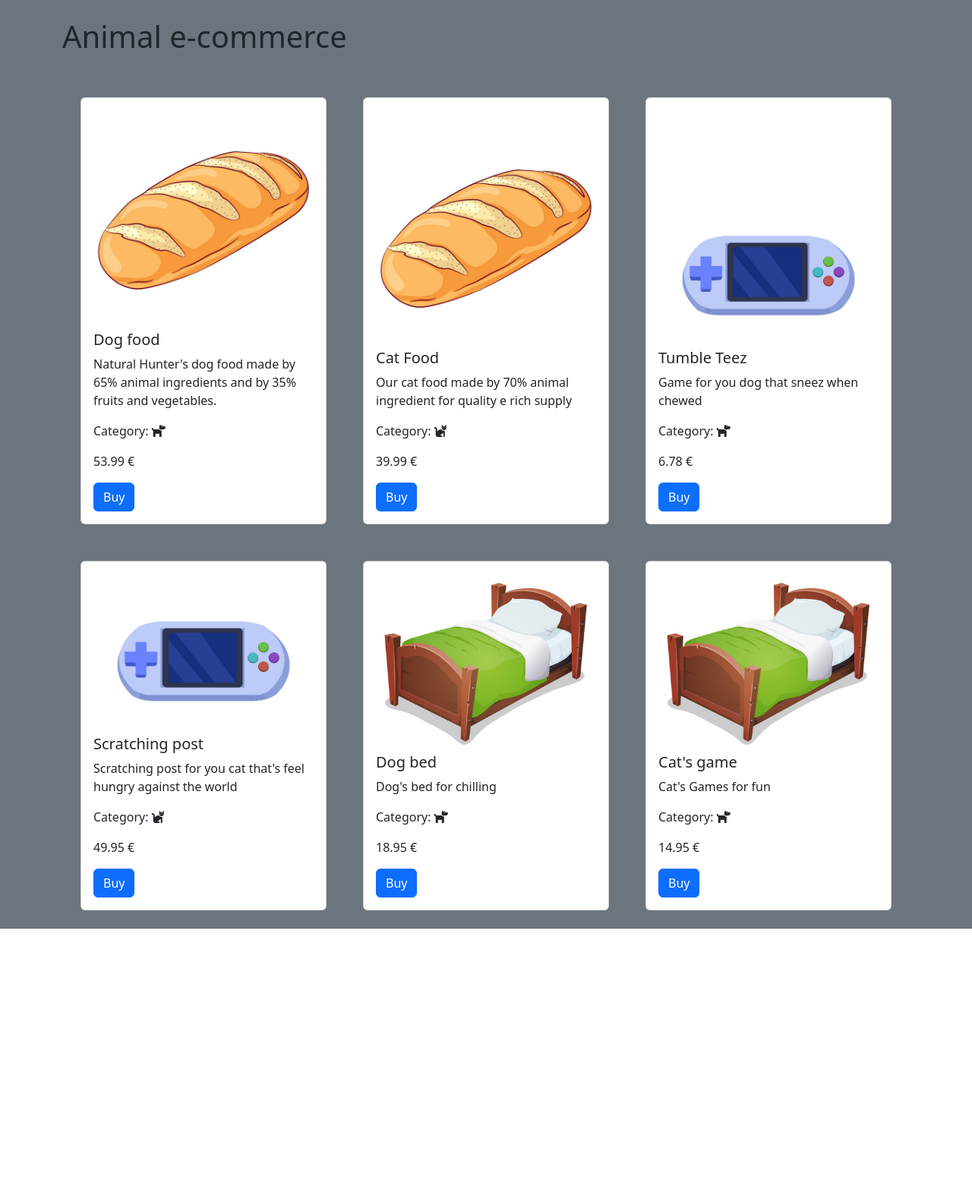
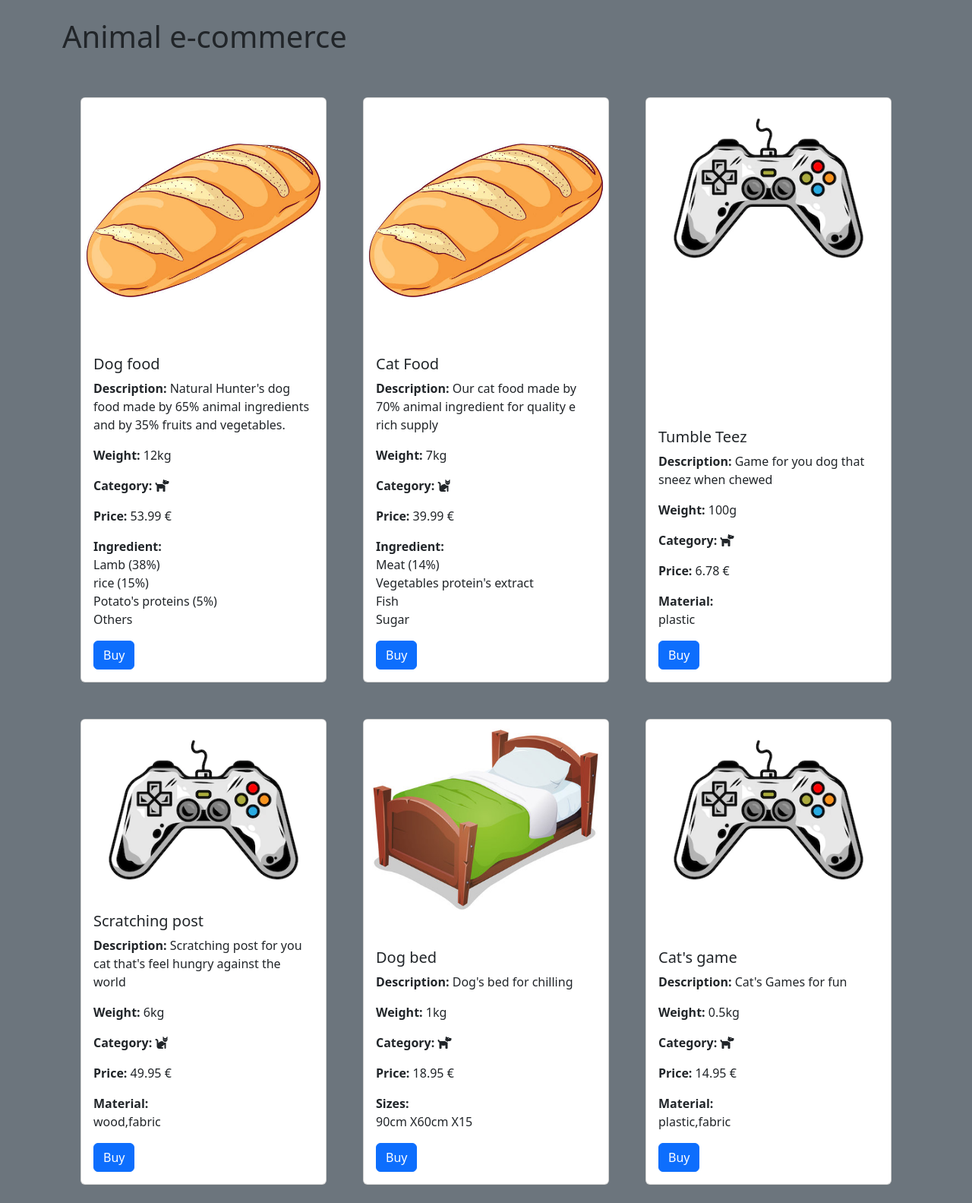
Before and after one commit to LucaRadio/php-oop-2, a PHP site: page / in a window 1280 px wide. Shown: the whole page at 76% size. Before the commit the page ends 1222 px from the top, so only its background shows below. Run offline with PHP 8.4, Linux system fonts and the light colour scheme.

Commit message:
Adjust Html and dynamicaaly check

```diff
--- a/classes/AnimalBed.php
+++ b/classes/AnimalBed.php
@@ -1,35 +1,16 @@
 <?php
 class AnimalBedProduct extends Product
 {
+    private $size = [];
+    private $weight;
 
-    protected $category;
-    protected $weight;
-
-    public function __construct($name, $price, $description, Category $category, $image, $weight)
+    public function __construct($name, $size, $price, $description, Category $category, $image, $weight)
     {
-        $this->setCategory($category);
+        $this->setSize($size);
         $this->setWeight($weight);
         parent::__construct($name, $price, $description, $category, $image, $weight);
     }
-    /**
-     * Get the value of category
-     */
-    public function getCategory()
-    {
-        return $this->category;
-    }
 
-    /**
-     * Set the value of category
-     *
-     * @return  self
-     */
-    public function setCategory($category)
-    {
-        $this->category = $category;
-
-        return $this;
-    }
 
     /**
      * Get the value of weight
@@ -50,4 +31,25 @@ class AnimalBedProduct extends Product
 
         return $this;
     }
+
+    /**
+     * Get the value of size
+     */
+    public function getSize()
+    {
+        $this->size = implode("cm X", $this->size);
+        return $this->size;
+    }
+
+    /**
+     * Set the value of size
+     *
+     * @return  self
+     */
+    public function setSize($size)
+    {
+        $this->size = $size;
+
+        return $this;
+    }
 }
--- a/classes/Food.php
+++ b/classes/Food.php
@@ -4,10 +4,12 @@ require_once "./classes/Category.php";
 
 class FoodProduct extends Product
 {
+    private $ingredient;
     private $weight;
 
-    public function __construct($name, $price, $description, Category $category, $image, $weight)
+    public function __construct($name, $ingredient, $price, $description, Category $category, $image, $weight)
     {
+        $this->setIngredient($ingredient);
         $this->setWeight($weight);
         parent::__construct($name, $price, $description, $category, $image);
     }
@@ -31,4 +33,25 @@ class FoodProduct extends Product
 
         return $this;
     }
+
+    /**
+     * Get the value of ingredient
+     */
+    public function getIngredient()
+    {
+        $this->ingredient = implode("<br>", $this->ingredient);
+        return $this->ingredient;
+    }
+
+    /**
+     * Set the value of ingredient
+     *
+     * @return  self
+     */
+    public function setIngredient($ingredient)
+    {
+        $this->ingredient = $ingredient;
+
+        return $this;
+    }
 }
--- a/classes/Game.php
+++ b/classes/Game.php
@@ -1,35 +1,14 @@
 <?php
 class GameProduct extends Product
 {
-    protected $category;
-    protected $weight;
+    private $material = [];
+    private $weight;
 
-
-    public function __construct($name, $price, $description, Category $category, $image, $weight)
+    public function __construct($name, $material, $price, $description, Category $category, $image, $weight)
     {
-        $this->setCategory($category);
+        $this->setMaterial($material);
         $this->setWeight($weight);
         parent::__construct($name, $price, $description, $category, $image, $weight);
-    }
-
-    /**
-     * Get the value of category
-     */
-    public function getCategory()
-    {
-        return $this->category;
-    }
-
-    /**
-     * Set the value of category
-     *
-     * @return self
-     */
-    public function setCategory($category)
-    {
-        $this->category = $category;
-
-        return $this;
     }
 
     /**
@@ -51,4 +30,25 @@ class GameProduct extends Product
 
         return $this;
     }
+
+    /**
+     * Set the value of material
+     *
+     * @return  self
+     */
+    public function setMaterial($material)
+    {
+        $this->material = $material;
+
+        return $this;
+    }
+
+    /**
+     * Get the value of material
+     */
+    public function getMaterial()
+    {
+        $this->material = implode(",", $this->material);
+        return $this->material;
+    }
 }
--- a/data/db.php
+++ b/data/db.php
@@ -7,7 +7,13 @@ $productList = [
         "weight" => "12kg",
         "description" => "Natural Hunter's dog food made by 65% animal ingredients and by 35% fruits and vegetables. ",
         "category" => "dog",
-        "type" => "food"
+        "type" => "food",
+        "ingredient" => [
+            "Lamb (38%)",
+            "rice (15%)",
+            "Potato's proteins (5%)",
+            "Others"
+        ]
     ],
     [
         "name" => "Cat Food",
@@ -16,7 +22,13 @@ $productList = [
         "description" => "Our cat food made by 70% animal ingredient for quality e rich supply",
         "category" => "cat",
         "weight" => "7kg",
-        "type" => "food"
+        "type" => "food",
+        "ingredient" => [
+            "Meat (14%)",
+            "Vegetables protein's extract",
+            "Fish",
+            "Sugar"
+        ]
     ],
     [
         "name" => "Tumble Teez",
@@ -25,7 +37,10 @@ $productList = [
         "description" => "Game for you dog that sneez when chewed",
         "category" => "dog",
         "weight" => "100g",
-        "type" => "game"
+        "type" => "game",
+        "material" => [
+            "plastic"
+        ]
     ],
     [
         "name" => "Scratching post",
@@ -34,7 +49,11 @@ $productList = [
         "description" => "Scratching post for you cat that's feel hungry against the world",
         "category" => "cat",
         "weight" => "6kg",
-        "type" => "game"
+        "type" => "game",
+        "material" => [
+            "wood",
+            "fabric"
+        ]
     ],
     [
         "name" => "Dog bed",
@@ -43,15 +62,24 @@ $productList = [
         "description" => "Dog's bed for chilling",
         "category" => "dog",
         "weight" => "1kg",
-        "type" => "animalBed"
+        "type" => "animalBed",
+        "size" => [
+            "width" => "90",
+            "length" => "60",
+            "height" => "15"
+        ]
     ],
     [
         "name" => "Cat's game",
         "price" => 14.95,
-        "image" => "./img/bed.jpg",
+        "image" => "./img/game.png",
         "description" => "Cat's Games for fun",
         "category" => "dog",
         "weight" => "0.5kg",
-        "type" => "game"
+        "type" => "game",
+        "material" => [
+            "plastic",
+            "fabric"
+        ]
     ],
 ];
--- a/index.php
+++ b/index.php
@@ -6,6 +6,19 @@ require_once "./classes/Game.php";
 require_once "./classes/AnimalBed.php";
 require_once "./classes/Category.php";
 
+function checkData($product)
+{
+    $toReturn = "";
+    if (property_exists($product, "ingredient")) {
+        $toReturn = "<strong>Ingredient:</strong> <br>" . $product->getIngredient();
+    } else if (property_exists($product, "material")) {
+        $toReturn = "<strong>Material:</strong><br>" . $product->getMaterial();
+    } else {
+        $toReturn = "<strong>Sizes:</strong><br>" . $product->getSize();;
+    }
+
+    return $toReturn;
+}
 ?>
 <!DOCTYPE html>
 <html lang="en">
@@ -30,6 +43,7 @@ require_once "./classes/Category.php";
                         <?php if ($product["type"] === "food") {
                             $product = new FoodProduct(
                                 $product["name"],
+                                $product["ingredient"],
                                 $product["price"],
                                 $product["description"],
                                 new Category($product["category"]),
@@ -39,6 +53,7 @@ require_once "./classes/Category.php";
                         } else if ($product["type"] === "game") {
                             $product = new GameProduct(
                                 $product["name"],
+                                $product["material"],
                                 $product["price"],
                                 $product["description"],
                                 new Category($product["category"]),
@@ -48,6 +63,7 @@ require_once "./classes/Category.php";
                         } else {
                             $product = new AnimalBedProduct(
                                 $product["name"],
+                                $product["size"],
                                 $product["price"],
                                 $product["description"],
                                 new Category($product["category"]),
@@ -57,22 +73,31 @@ require_once "./classes/Category.php";
                         ?>
                         <?php
                         } ?>
+                        <img class="card-img-top object-fit-contain" src="<?php echo $product->getImage() ?>" alt="Card image cap">
                         <div class="card-body d-flex flex-column justify-content-end">
-                            <img class="card-img-top" src="<?php echo $product->getImage() ?>" alt="Card image cap">
                             <h5 class="card-title">
                                 <?php
                                 echo $product->getName();
                                 ?>
                             </h5>
                             <p class="card-text">
+                                <strong>Description:</strong>
                                 <?php echo $product->getDescription(); ?>
                             </p>
-                            <p class="card-text">Category:
+                            <p class="card-text">
+                                <strong>Weight:</strong>
+                                <?php echo $product->getWeight(); ?>
+                            </p>
+                            <p class="card-text">
+                                <strong>Category:</strong>
                                 <?php echo $product->getCategory()->getIcon() ?>
                             </p>
                             <p class="card-text">
+                                <strong>Price:</strong>
                                 <?php echo $product->getPrice(); ?>
-                                €</p>
+                                €
+                            </p>
+                            <p class="card-text"> <?php echo checkData($product) ?></p>
                             <form target="_blank" action="./buy.php" method="POST">
                                 <input class="d-none" name="index" type="hidden" value="<?php echo $key ?>">
                                 <button class="btn btn-primary">Buy</button>
```
Also changed, not shown: img/game.png.
